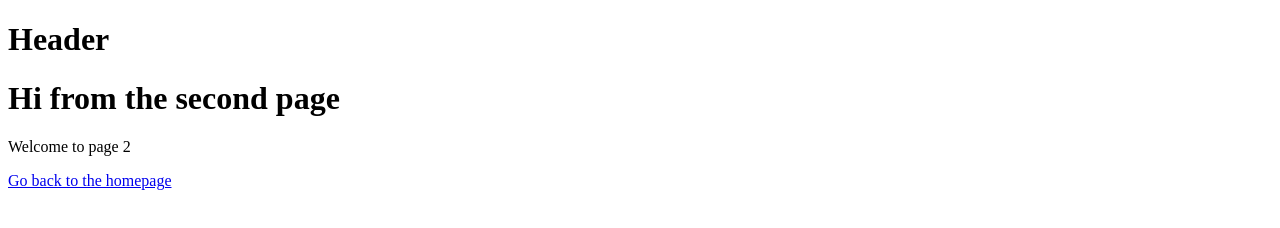
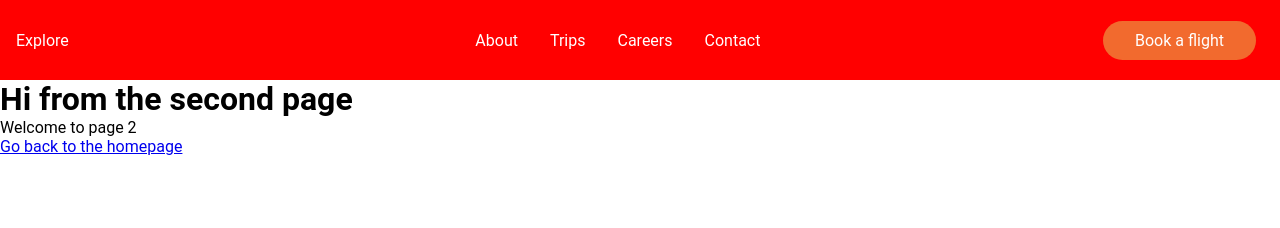
Before and after one commit to GeronimoJohn/travelWebApp, a Gatsby site: page /page-2 in a window 1280 px wide. Built offline with nearby package versions, Linux system fonts and the light colour scheme; Gatsby itself is replaced by a stand-in of ours.

Commit message:
created the navbar

```diff
--- a/package.json
+++ b/package.json
@@ -19,6 +19,7 @@
     "react": "^16.12.0",
     "react-dom": "^16.12.0",
     "react-helmet": "^6.1.0",
+    "react-icons": "^3.11.0",
     "styled-components": "^5.2.1"
   },
   "devDependencies": {
--- /dev/null
+++ b/src/components/Button.js
@@ -0,0 +1,22 @@
+import styled from "styled-components"
+import { Link } from "gatsby"
+
+export const Button = styled(Link)`
+  background: ${({ primary }) => (primary ? "#f26a2e" : "#077BF1")};
+  white-space: nowrap;
+  padding: ${({ big }) => (big ? "16px 40px" : "10px 32px")};
+  color: #fff;
+  font-size: ${({ big }) => (big ? "20px" : "16px")};
+  outline: none;
+  border: none;
+  min-width: 100px;
+  cursor: pointer;
+  text-decoration: none;
+  transition: 0.3s !important;
+  border-radius: ${({ round }) => (round ? "50px" : "none")};
+
+  &:hover {
+    background: ${({ primary }) => (primary ? "#077BF1" : "#f26a2e")};
+    transform: translateY(-2px);
+  }
+`
--- a/src/components/header.js
+++ b/src/components/header.js
@@ -1,9 +1,81 @@
+import React from "react"
 import { Link } from "gatsby"
-import React from "react"
 import styled from "styled-components"
+import { FaBars } from "react-icons/fa"
+import { menuData } from "../data/MenuData"
+import { Button } from "./Button"
 
 const Header = () => {
-  return <h1>Header</h1>
+  return (
+    <Nav>
+      <NavLink to="/">Explore</NavLink>
+      <Bars />
+      <NavMenu>
+        {menuData.map((item, index) => (
+          <NavLink to={item.link} key={index}>
+            {item.title}
+          </NavLink>
+        ))}
+      </NavMenu>
+      <NavBtn>
+        <Button primary="true" round="true" to="/trips">
+          Book a flight
+        </Button>
+      </NavBtn>
+    </Nav>
+  )
 }
 
 export default Header
+
+const Nav = styled.nav`
+  background: red;
+  height: 80px;
+  display: flex;
+  justify-content: space-between;
+  padding: 0.5rem calc((100vw - 1300px) / 2);
+  z-index: 100;
+  position: relative;
+`
+
+const NavLink = styled(Link)`
+  color: #fff;
+  display: flex;
+  align-items: center;
+  text-decoration: none;
+  padding: 0 1rem;
+  height: 100%auto;
+  cursor: pointer;
+`
+const Bars = styled(FaBars)`
+  display: none;
+  color: #fff;
+
+  @media screen and (max-width: 768px) {
+    display: block;
+    position: absolute;
+    top: 0;
+    right: 0;
+    transform: translate(-100%, 75%);
+    font-size: 1.8rem;
+    cursor: pointer;
+  }
+`
+const NavMenu = styled.div`
+  display: flex;
+  align-items: center;
+  margin-right: -48px;
+
+  @media screen and (max-width: 768px) {
+    display: none;
+  }
+`
+const NavBtn = styled.div`
+  display: flex;
+  align-items: center;
+  margin-right: 24px;
+
+  @media screen and (max-width: 768px) {
+    display: none;
+  }
+`
--- a/src/components/layout.js
+++ b/src/components/layout.js
@@ -1,9 +1,11 @@
 import React from "react"
 import Header from "./header"
+import { GlobalStyle } from "./styles/GlobalStyles"
 
 const Layout = ({ children }) => {
   return (
     <>
+      <GlobalStyle />
       <Header />
       <main>{children}</main>
     </>
--- /dev/null
+++ b/src/components/styles/GlobalStyles.js
@@ -0,0 +1,10 @@
+import { createGlobalStyle } from "styled-components"
+
+export const GlobalStyle = createGlobalStyle`
+ * {
+    font-family: 'Roboto', sans-serif;
+    margin: 0;
+    padding: 0;
+    box-sizing: border-box;
+ }
+`
--- /dev/null
+++ b/src/data/MenuData.js
@@ -0,0 +1,6 @@
+export const menuData = [
+  { title: "About", link: "/about" },
+  { title: "Trips", link: "/trips" },
+  { title: "Careers", link: "/careers" },
+  { title: "Contact", link: "/contact" },
+]
```
Also changed, not shown: src/components/styles/GlobalStyles.css (deleted), 1 other file.
